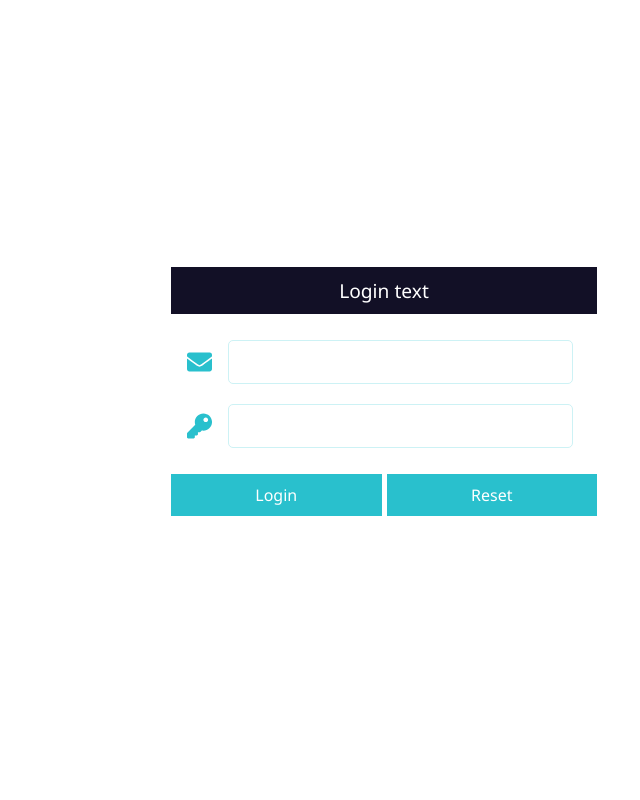
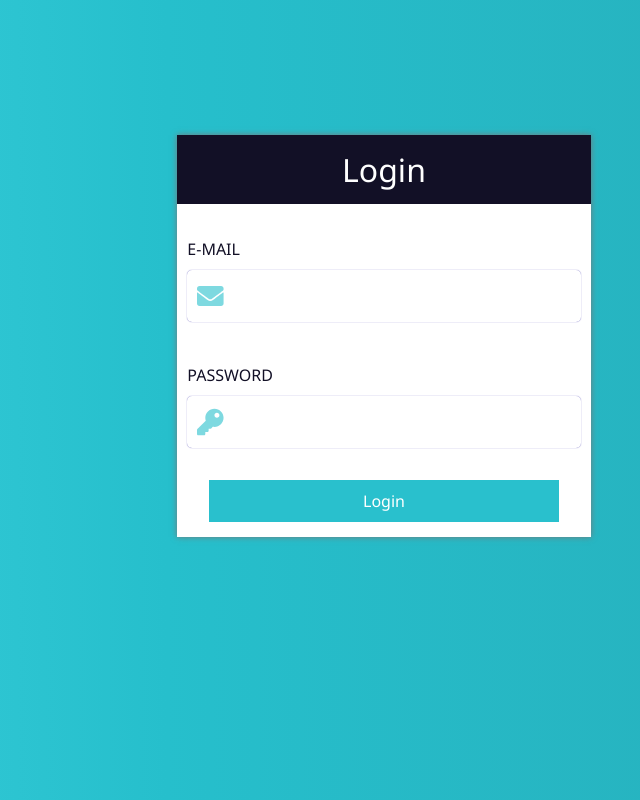
Before and after one commit to gvisis/kilo-chat-app, a React (Create React App) app: page /login in a window 1280 px wide. Shown: the whole page, without its empty margins (256-896 px from the left). Built offline with nearby package versions, Linux system fonts and the light colour scheme.

Commit message:
login styling update

```diff
--- a/src/App.scss
+++ b/src/App.scss
@@ -11,8 +11,9 @@ body {
   background-color: $main-color;
   display: grid;
   grid-template-columns: repeat(6,minmax(10px, 1fr));
-  grid-template-rows: repeat(3,minmax(10px,1fr));
-  gap: 1px;
+  grid-template-rows: repeat(6,minmax(10px,1fr));
+  gap: 10px;
+  padding: 0 10px;
 }
 
 @media only screen and (max-width: 768px) {
--- a/src/components/Login/Login.js
+++ b/src/components/Login/Login.js
@@ -10,26 +10,32 @@ function Login() {
     color: "#29c0cd",
     width: "32px",
     height: "32px",
-    margin: "1rem",
+    opacity: "60%",
+    padding: '10px'
   };
 
   return (
-    <main className='login-main'>
+    <main className="login-main">
       <div className="login-wrap">
         <div className="login-header">
-          <span className="login_title-text">Login text</span>
+          <span className="login_title-text">Login</span>
         </div>
         <div className="login-row email">
-          <FaEnvelope style={loginIcons} />
-          <input type="text" />
+            <label className="input-title">E-mail</label>
+          <div className="input-container">
+            <FaEnvelope style={loginIcons} />
+            <input type="text" />
+          </div>
         </div>
         <div className="login-row pass">
+            <label className="input-title">Password</label>
+          <div className="input-container">
           <FaKey style={loginIcons} />
-          <input type="password" />
+            <input type="password" />
+          </div>
         </div>
         <div className="buttons">
           <div className="btn btn-login">Login</div>
-          <div className="btn btn-reset">Reset</div>
         </div>
       </div>
     </main>
--- a/src/sass/Login.scss
+++ b/src/sass/Login.scss
@@ -1,10 +1,18 @@
 @import "../global";
 
 .container {
-  background-color: #fff;
+  background: rgb(55, 205, 218);
+  background: linear-gradient(
+    90deg,
+    rgba(55, 205, 218, 1) 0%,
+    rgba(38, 191, 204, 1) 33%,
+    rgba(39, 172, 184, 1) 100%
+  );
 }
 .login-main {
   .login-wrap {
+    background-color: #fff;
+    box-shadow: 0 0 6px #777777;
     display: flex;
     margin: 0;
     padding: 0;
@@ -19,41 +27,49 @@
       display: flex;
       justify-content: center;
       align-items: center;
-      margin-bottom: 2rem;
+      margin-bottom: 1.5rem;
 
       .login_title-text {
-        margin: 5px 0 5px 0;
-        padding: 5px;
-        font-size: 1.2rem;
-        text-transform: initial;
+        margin: 5px 0;
+        padding: 0.5rem;
+        font-size: 2rem;
         color: #fff;
       }
     }
+    .input-title {
+      text-transform: uppercase;
+      font-size: 1rem;
+      padding: 10px 10px;
+    }
     .login-row {
       width: 100%;
-      height: 2rem;
       margin-bottom: 2rem;
       display: flex;
-      justify-content: flex-start;
-      align-items: center;
+      flex-direction: column;
 
-      input {
-        font-family: "Segoe UI", Tahoma, Geneva, Verdana, sans-serif;
-        font-size: 1rem;
-        width: 100%;
-        height: 2rem;
-        padding: 5px;
-        margin-right: 1.5rem;
-        border: 1px solid lighten($light-blue, 40%);
+      .input-container {
+        display: flex;
+        flex-direction: row;
+        align-items: center;
+        margin: 0 10px;
+        box-shadow: 0 0 1px lighten($main-color, 40%);
         border-radius: 5px;
-        outline-color: $light-blue;
+
+        input {
+          width: 100%;
+          font-family: "Segoe UI", Tahoma, Geneva, Verdana, sans-serif;
+          font-size: 1rem;
+          height: 2rem;
+          padding: 5px 10px;
+          outline: none;
+          border: none;
+        }
       }
     }
     .buttons {
       display: flex;
-      justify-content: spread-around;
+      justify-content: center;
       align-items: center;
-      gap: 5px;
 
       .btn {
         background-color: $light-blue;
@@ -63,7 +79,10 @@
         width: 100%;
         border: none;
         text-align: center;
-        &:hover {
+        margin-bottom: 15px;
+        &:hover,
+        &:focus,
+        &:active {
           background-color: darken($light-blue, 10%);
         }
       }
@@ -73,8 +92,11 @@
 
 @media only screen and (min-width: 768px) {
   .login-main {
-    grid-column: 3 / span 3;
+    grid-column: 2 / span 4;
     grid-row: 2;
+  }
+  .login-wrap .buttons > .btn.btn-login {
+    width: 80%;
   }
 }
 @media only screen and (min-width: 1024px) {
@@ -83,9 +105,3 @@
     grid-row: 2;
   }
 }
-@media only screen and (min-width: 1024px) {
-  .login-main {
-    grid-column: 3 / span 2;
-    grid-row: 2;
-  }
-}
```
